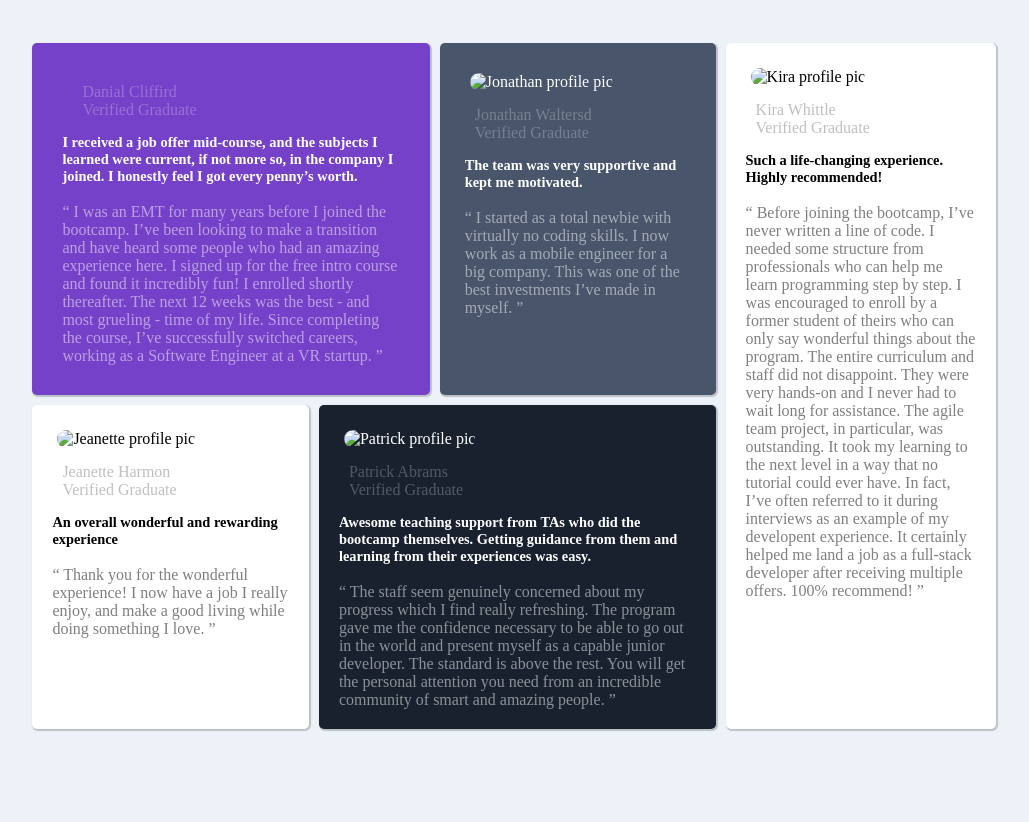
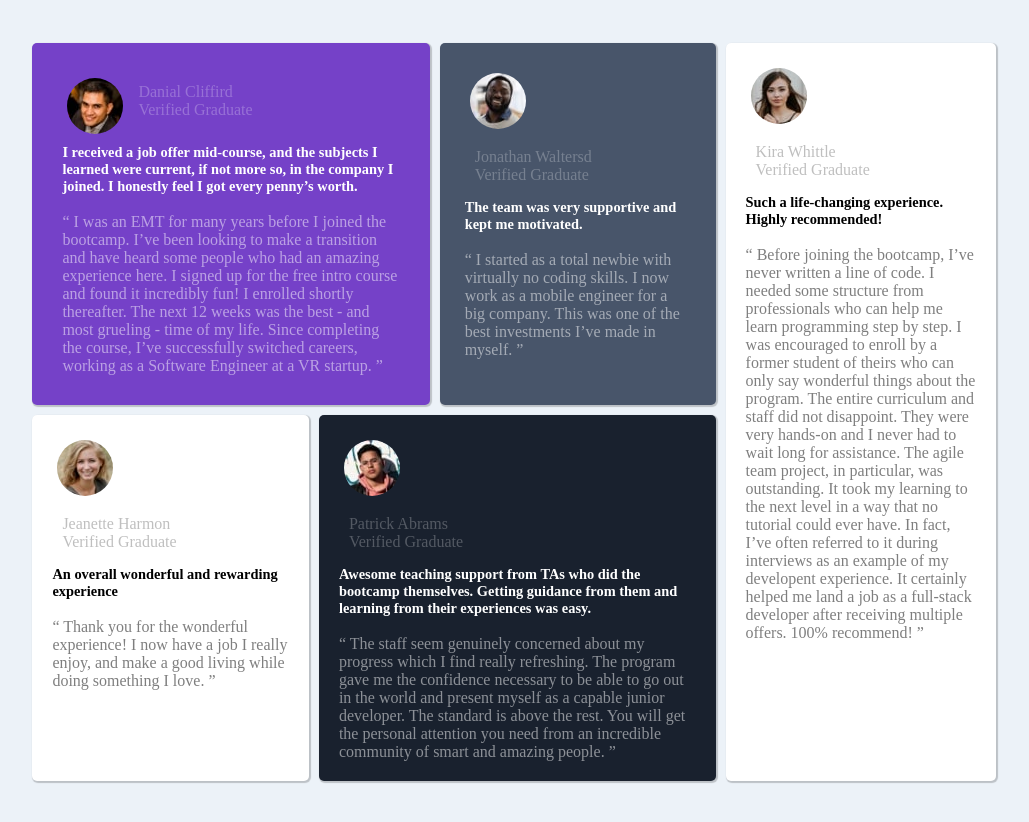
Before and after one commit to SebBuckham/Testimonial-Grid, a plain HTML site: page index.html in a window 1280 px wide. Shown: the whole page, without its empty margins (126-1155 px from the left). Before the commit the page ends 800 px from the top, so only its background shows below. Drawn offline with Linux system fonts and the light colour scheme; the site is published under a folder, as on GitHub Pages, so addresses that start at the root find nothing.

Commit message:
linked image

```diff
--- a/index.html
+++ b/index.html
@@ -21,7 +21,7 @@
         <div id="top">
           <div id="testimonial-1" class="grid-items">
             <div class="header">
-              <img src="/images/image-daniel.jpg" alt="" />
+              <img src="./images/image-daniel.jpg" alt="" />
               <div class="name">
                 <p>Danial Cliffird</p>
                 <p>Verified Graduate</p>
@@ -47,7 +47,7 @@
           <div id="testimonial-2" class="grid-items">
             <div class="image">
               <img
-                src="/images/image-jonathan.jpg"
+                src="./images/image-jonathan.jpg"
                 alt="Jonathan profile pic"
               />
               <div class="name">
@@ -69,7 +69,7 @@
           <div id="testimonial-3" class="grid-items">
             <div class="image">
               <img
-                src="/images/image-jeanette.jpg"
+                src="./images/image-jeanette.jpg"
                 alt="Jeanette profile pic"
               />
               <div class="name">
@@ -88,7 +88,7 @@
 
           <div id="testimonial-4" class="grid-items">
             <div class="image">
-              <img src="/images/image-patrick.jpg" alt="Patrick profile pic" />
+              <img src="./images/image-patrick.jpg" alt="Patrick profile pic" />
               <div class="name">
                 <p>Patrick Abrams</p>
                 <p>Verified Graduate</p>
@@ -114,7 +114,7 @@
 
       <div id="testimonial-5" class="grid-items">
         <div class="image">
-          <img src="/images/image-kira.jpg" alt="Kira profile pic" />
+          <img src="./images/image-kira.jpg" alt="Kira profile pic" />
           <div class="name">
             <p>Kira Whittle</p>
             <p>Verified Graduate</p>
```
